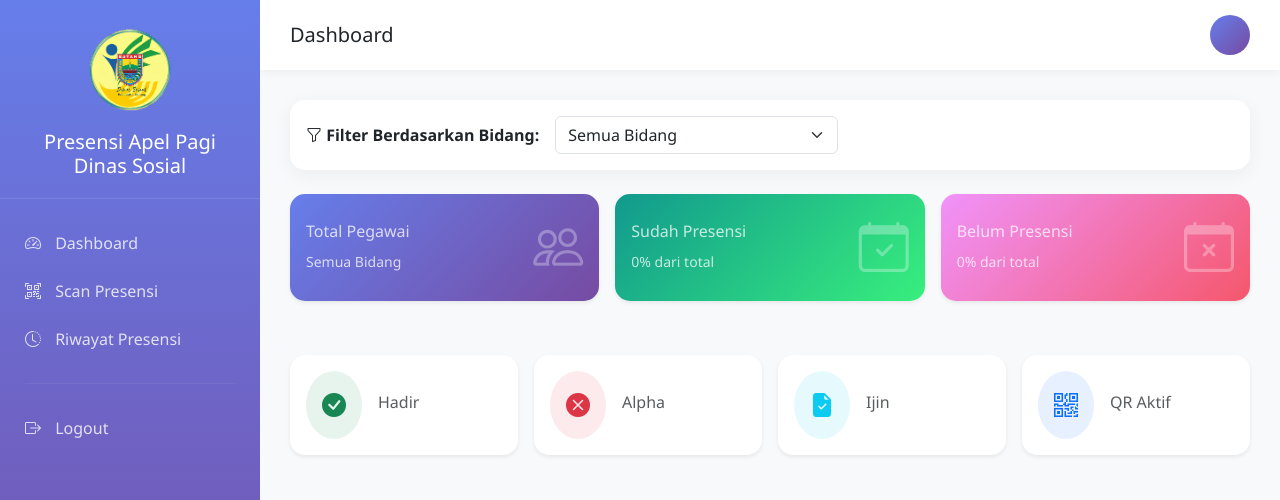
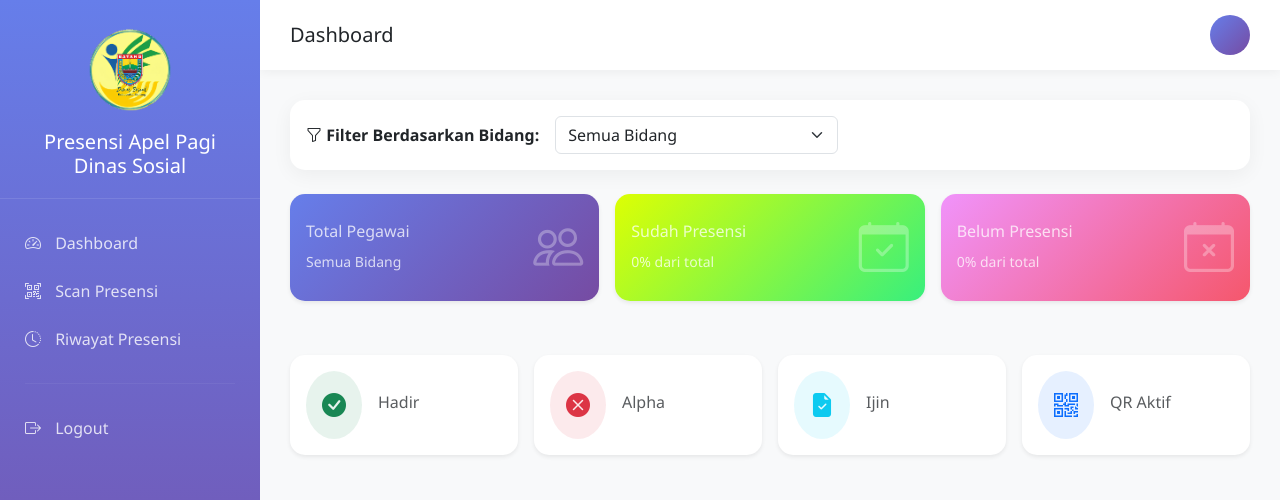
Before and after one commit to selvihdy31/presensiapeldinsos, a CodeIgniter 4 app: the page made by app/Views/admin/dashboard.php in a window 1280 px wide. Shown: the top 500 px of the page. Run offline with PHP 8.4 and a stand-in for CodeIgniter, Linux system fonts and the light colour scheme; the template is opened without the code that fills it, so the values that code supplies are empty; some libraries are stand-ins or nearby versions.

Commit message:
update watermark

```diff
--- a/app/Views/admin/dashboard.php
+++ b/app/Views/admin/dashboard.php
@@ -62,7 +62,7 @@
 
     <!-- Sudah Presensi Hari Ini -->
     <div class="col-md-4">
-        <div class="card border-0 shadow-sm" style="background: linear-gradient(135deg, #11998e 0%, #38ef7d 100%);">
+        <div class="card border-0 shadow-sm" style="background: linear-gradient(135deg, #ddff03ff 0%, #38ef7d 100%);">
             <div class="card-body text-white">
                 <div class="d-flex justify-content-between align-items-center">
                     <div>
```
